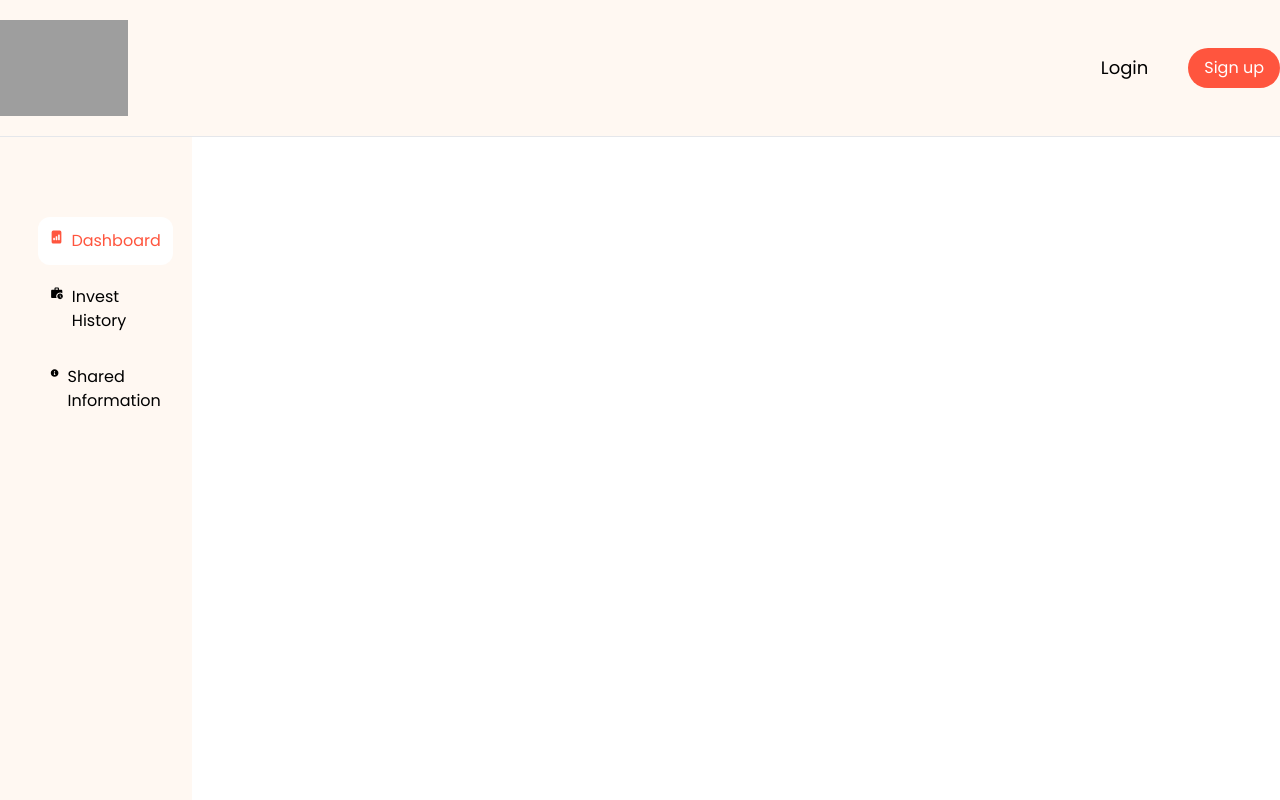
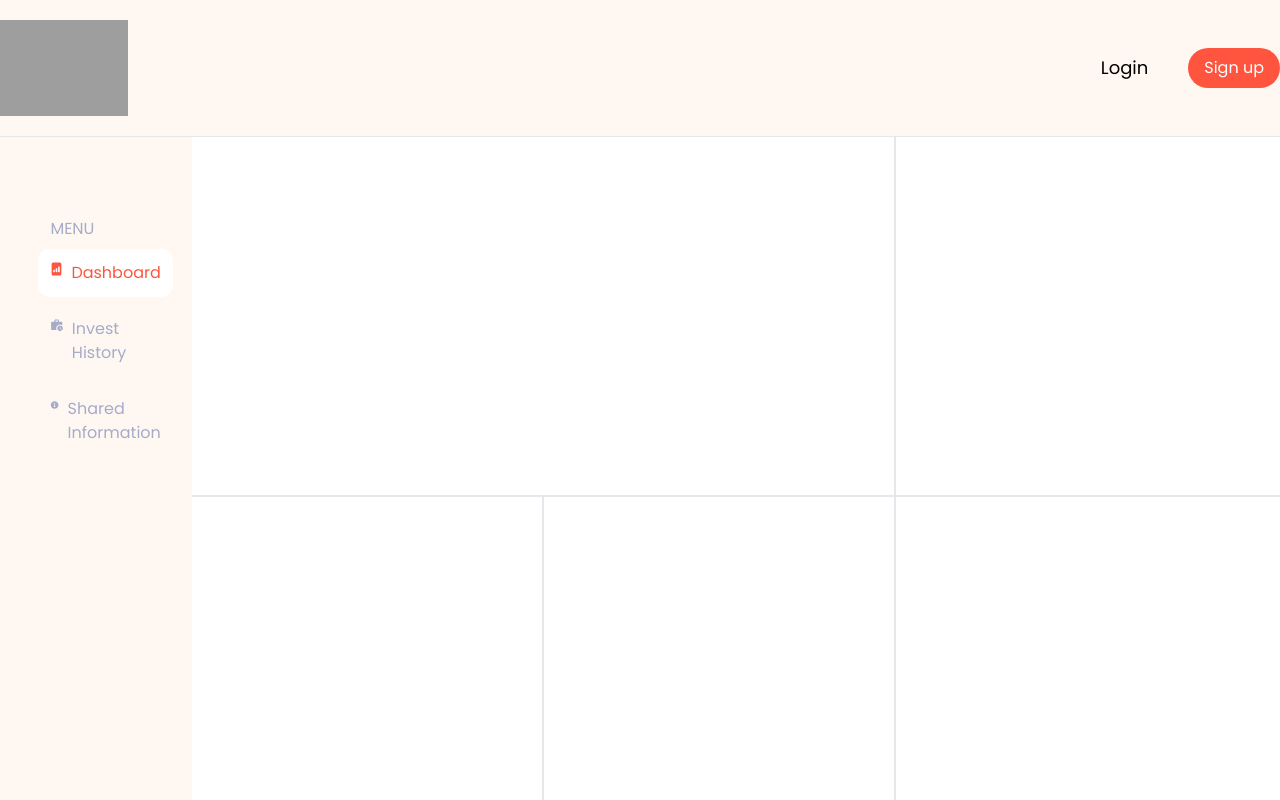
Before and after one commit to woraamy/B2D-Venture, a Next.js app in the folder b2d-venture/: page /investor in a window 1280 px wide. Shown: the top 800 px of the page. Built offline with nearby package versions, Linux system fonts and the light colour scheme; grey boxes are pictures that could not be loaded.

Commit message:
seperate section

```diff
--- a/b2d-venture/app/(root)/investor/layout.tsx
+++ b/b2d-venture/app/(root)/investor/layout.tsx
@@ -6,7 +6,10 @@ export default function InvestLayout({
   }>) {
     return (
         <>
+        <div className="flex">
             <Sidenav />
+            <main className="flex">{children}</main>
+        </div>
         </>
     );
 };
--- a/b2d-venture/app/(root)/investor/page.tsx
+++ b/b2d-venture/app/(root)/investor/page.tsx
@@ -2,7 +2,22 @@ import Sidenav from "@/components/shared/SideNav";
 import Header from "@/components/shared/Header"
 export default async function Page() {
     return(
-        <div>
+        <div className=" flex flex-wrap w-[85vw] h-[100%]">
+            <div id="bar graph" className="w-[55vw] h-1/2 border-r-2 border-b-2">
+
+            </div>
+            <div id="profile" className="w-[30vw] h-1/2 border-b-2 ">
+
+            </div>
+            <div id="overview" className="w-[27.5vw] h-1/2 border-r-2">
+
+            </div>
+            <div id="history" className="w-[27.5vw] h-1/2 border-r-2">
+
+            </div>
+            <div id="history" className="w-[30vw] h-1/2">
+
+            </div>
 
         </div>
     );
--- a/b2d-venture/components/shared/SideNav.tsx
+++ b/b2d-venture/components/shared/SideNav.tsx
@@ -12,9 +12,10 @@ export default async function Sidenav() {
     const informationpage = pathname === "/investor/sharedInformation" ? "bg-white text-[#FF553E] p-3 rounded-xl" : "";
 
     return(
-        <div className="overflow-hidden flex bg-[#FFF8F2] sticky top-0 left-0 h-screen w-[20%] xl:w-[15%]">
+        <div className="overflow-hidden flex bg-[#FFF8F2] sticky top-0 left-0 h-[90vh] w-[20%] xl:w-[15%] text-[#A6ABC8]">
             <div className="relative ml-[20%] mt-20 w-[70%] ">
-                <div className={`flex p-3 ${investpage}`}>
+                <span className="p-3">MENU</span>
+                <div className={`flex p-3 mt-2 ${investpage}`}>
                     < BsFileBarGraphFill />
                     <Link href='/investor' className="ml-2">Dashboard</Link>
                 </div>
```
